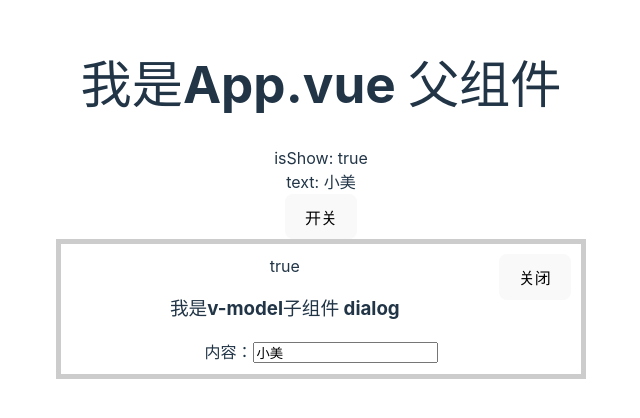
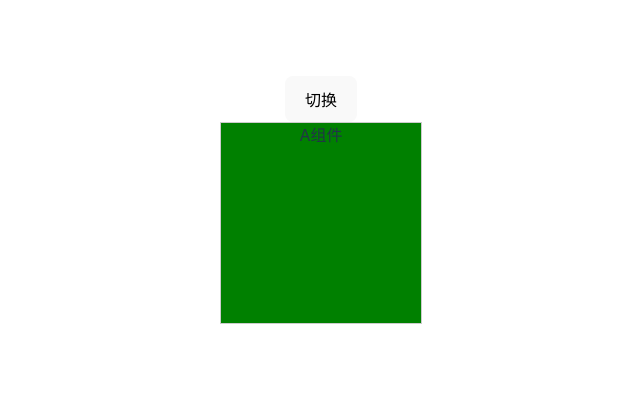
Before and after one commit to xiaoshanzhaguo/Vue3_Study, a Vue app: page / in a window 1280 px wide. Shown: the part 200-618 px from the top of the page, without its empty margins (319-959 px from the left). Built offline with nearby package versions, Linux system fonts and the light colour scheme.

Commit message:
feat: 在setup内定义局部指令

```diff
--- a/src/App.vue
+++ b/src/App.vue
@@ -1,20 +1,50 @@
 <template>
 
   <div>
-    <h1>我是App.vue 父组件</h1>
+    <button @click="flag = !flag">切换</button>
+    <!-- aaa为自定义参数, xiaomei为自定义修饰符 -->
+    <A v-if="flag" v-move:aaa.xiaomei="{background: 'green', flag: flag}"></A>
   </div>
-  <div>isShow: {{ isShow }}</div>
-  <div>text: {{ text }}</div>
-  <div><button @click="isShow = !isShow">开关</button></div>
-  <vModelVue v-model:textVal.isBt="text" v-model="isShow"></vModelVue>
 
  </template>
 
 <script setup lang='ts'>
-import {ref, reactive} from 'vue';
-import vModelVue from './components/v-model.vue'
-const isShow = ref<boolean>(true)
-const text = ref<string>('小美')
+import { ref, Directive, DirectiveBinding} from 'vue';
+import A from './components/A.vue'
+
+let flag = ref<boolean>(true)
+
+type Dir = {
+  background: string
+}
+
+const vMove: Directive = {
+  created () {
+    console.log('=====>creaed');
+  },
+  beforeMount () {
+    console.log('=====>beforeMount');
+  },
+  mounted (el: HTMLElement, dir: DirectiveBinding) {
+    // console.log(args);
+    console.log('=====>mounted');
+    // console.log(dir.value.background);
+    el.style.background = dir.value.background;
+  },
+  beforeUpdate () {
+    console.log('=====>beforeUpdate');
+  },
+  updated () {
+    console.log('=====>updated');
+  },
+  beforeUnmount () {
+    console.log('=====>beforeMount');
+  },
+  unmounted () {
+    console.log('=====>unmounted');
+  },
+}
+
 </script>
 
 <style lang="less" scoped>
--- a/src/components/A.vue
+++ b/src/components/A.vue
@@ -1,21 +1,17 @@
 <template>
- <div>
-    <h1>我是A</h1>
-    <button @click="emit">emit</button>
+ <div class="A">
+    A组件
  </div>
 </template>
 
 <script setup lang='ts'>
-// 引入当前组件的实例
-import { getCurrentInstance} from 'vue';
 
-const instance = getCurrentInstance()
-
-const emit = () => {
-    instance?.proxy?.$Bus.emit('on-xiaomei', 'mitt')
-    instance?.proxy?.$Bus.emit('on-xiaomei2', 'mitt2')
-}
 </script>
 
 <style scoped>
+.A {
+    width: 200px;
+    height: 200px;
+    border: 1px solid #ccc;
+}
 </style>
```
